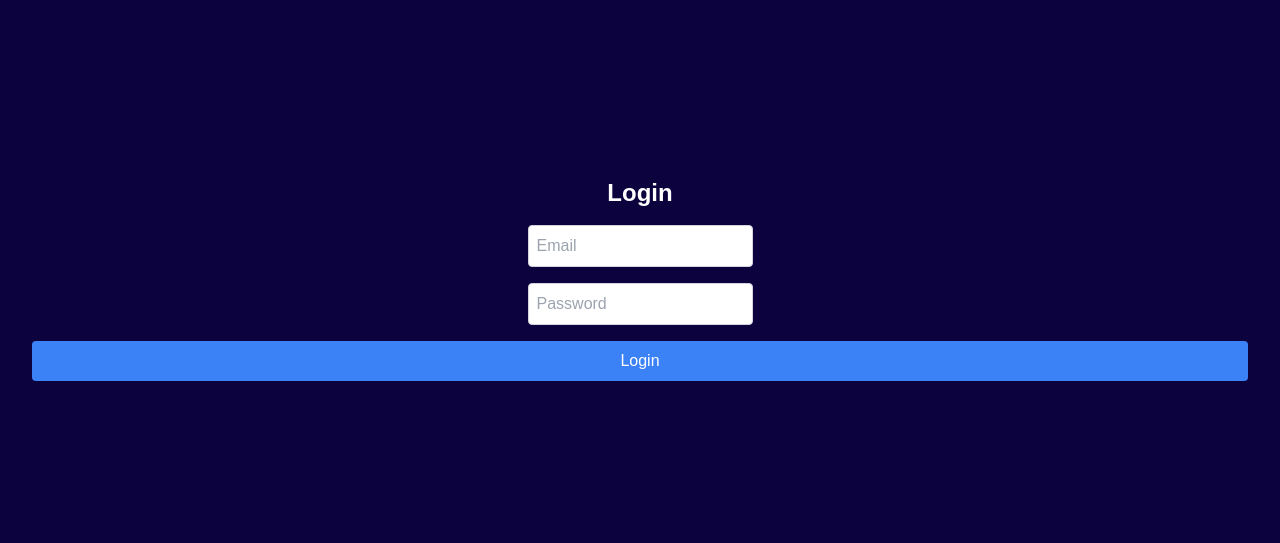
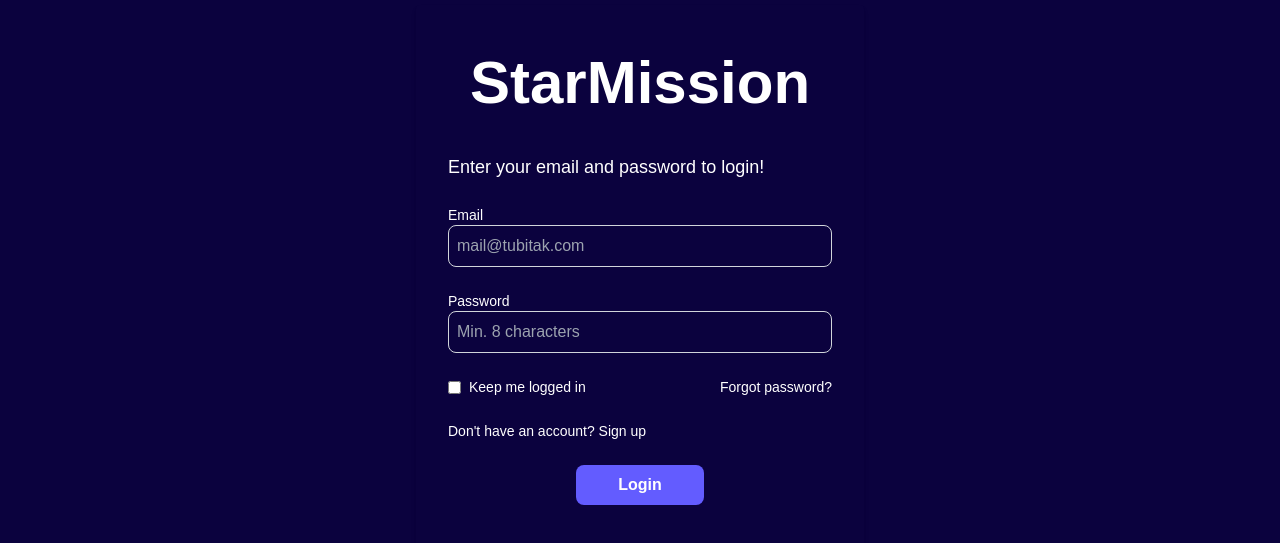
Before and after one commit to GokalpGokdogan/StarMission, a React (Create React App) app: page / in a window 1280 px wide. Shown: the part 121-664 px from the top of the page. Built offline with nearby package versions, Linux system fonts and the light colour scheme.

Commit message:
Login Page

```diff
--- a/src/screens/Login.js
+++ b/src/screens/Login.js
@@ -3,35 +3,70 @@ import React, { useState } from 'react';
 const Login = () => {
   const [email, setEmail] = useState('');
   const [password, setPassword] = useState('');
+  const [showEmailPlaceholder, setShowEmailPlaceholder] = useState(true);
+  const [showPasswordPlaceholder, setShowPasswordPlaceholder] = useState(true);
+  const [isChecked, setIsChecked] = useState(false);
 
-  const handleEmailChange = (e) => setEmail(e.target.value);
-  const handlePasswordChange = (e) => setPassword(e.target.value);
+  const handleEmailChange = (e) => {
+    setEmail(e.target.value);
+    setShowEmailPlaceholder(e.target.value === '');
+  };
+
+  const handlePasswordChange = (e) => {
+    setPassword(e.target.value);
+    setShowPasswordPlaceholder(e.target.value === '');
+  };
   const handleSubmit = (e) => {
     e.preventDefault();
     // Add login functionality here
   };
+  const handleCheckboxChange = (e) => {
+    setIsChecked(e.target.checked);
+  };
+  const handleForgotPasswordClick = () => {
+    // Handle forgot password logic
+    console.log("Forgot password clicked");
+  };
+
 
   return (
-    <form onSubmit={handleSubmit} className="bg-main-bg p-8 rounded shadow-md flex flex-col justify-center items-center h-full">
-      <h2 className="text-2xl font-bold mb-4 text-white">Login</h2>
+    <div className="flex items-center justify-center h-screen">
+      <form onSubmit={handleSubmit} className="bg-main-bg p-8 rounded shadow-md flex flex-col justify-center w-full max-w-md">
+        <div className="flex items-center justify-center mb-4">
+          <h2 className="text-6xl font-bold mt-4 mb-4 text-white">StarMission</h2>
+        </div>
+        <label htmlFor="email" className="mt-2 text-white text-lg">Enter your email and password to login!</label>
+        <label htmlFor="email" className="mt-6 text-white text-sm">Email</label>
         <input
           type="email"
-        placeholder="Email"
+          placeholder="mail@tubitak.com"
           value={email}
           onChange={handleEmailChange}
-        className="mb-4 p-2 border border-gray-300 rounded"
+          className="bg-transparent border border-gray-300 rounded-lg p-2 mb-4 text-white w-full"
         />
+        <label htmlFor="password" className="mt-2 text-white text-sm">Password</label>
         <input
           type="password"
-        placeholder="Password"
+          placeholder="Min. 8 characters"
           value={password}
           onChange={handlePasswordChange}
-        className="mb-4 p-2 border border-gray-300 rounded"
+          className="bg-transparent border border-gray-300 rounded-lg p-2 mb-4 text-white w-full"
         />
-      <button type="submit" className="w-full bg-blue-500 text-white py-2 rounded">
+        <div className="flex items-center justify-between mt-2 mb-6">
+          <div className="flex items-center">
+            <input type="checkbox" id="keepLoggedIn" checked={isChecked} onChange={handleCheckboxChange} className="mr-2 custom-checkbox" />
+            <label htmlFor="keepLoggedIn" className="text-white text-sm">Keep me logged in</label>
+          </div>
+          <button type="button" className="text-white text-sm cursor-pointer" onClick={handleForgotPasswordClick}>Forgot password?</button>
+        </div>
+        <label htmlFor="signup" className="mb-2 text-white text-sm">Don't have an account? Sign up</label>
+        <div className="flex items-center justify-center mb-4 mt-4">
+          <button type="submit" className={`w-32 bg-button-purple text-white py-2 rounded-lg font-bold`}>
             Login
           </button>
+        </div>
     </form>
+    </div>
   );
 };
 
--- a/tailwind.config.js
+++ b/tailwind.config.js
@@ -6,7 +6,8 @@ module.exports = {
   theme: {
     extend: {
       colors: {
-        "main-bg": "#0B023E"
+        "main-bg": "#0B023E",
+        "button-purple": "#635CFF",
       },
         fontFamily: {
           poppins: ["Poppins", "sans-serif"],
```
Also changed, not shown: 1 other file (tests, documents, lock files or other folders). Lines whose indentation alone changed are shown as unchanged.
